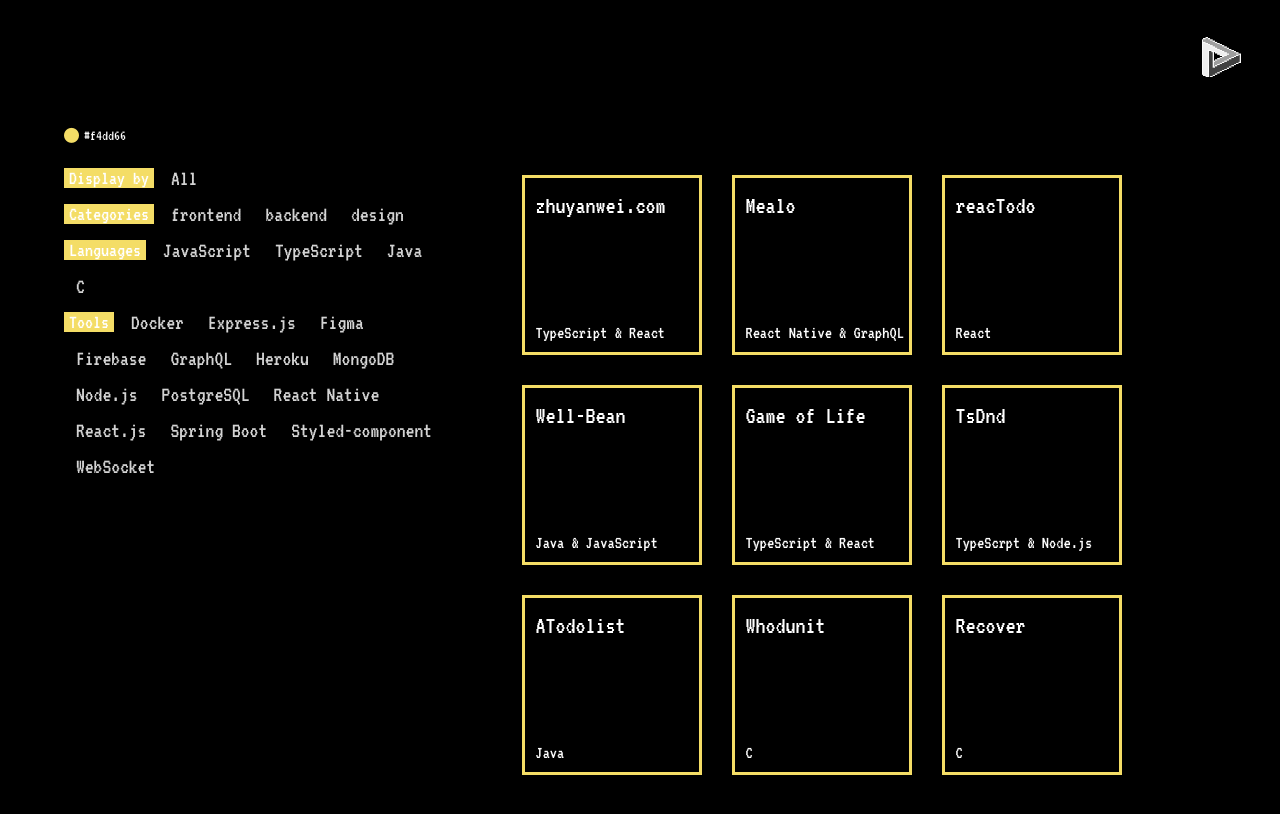
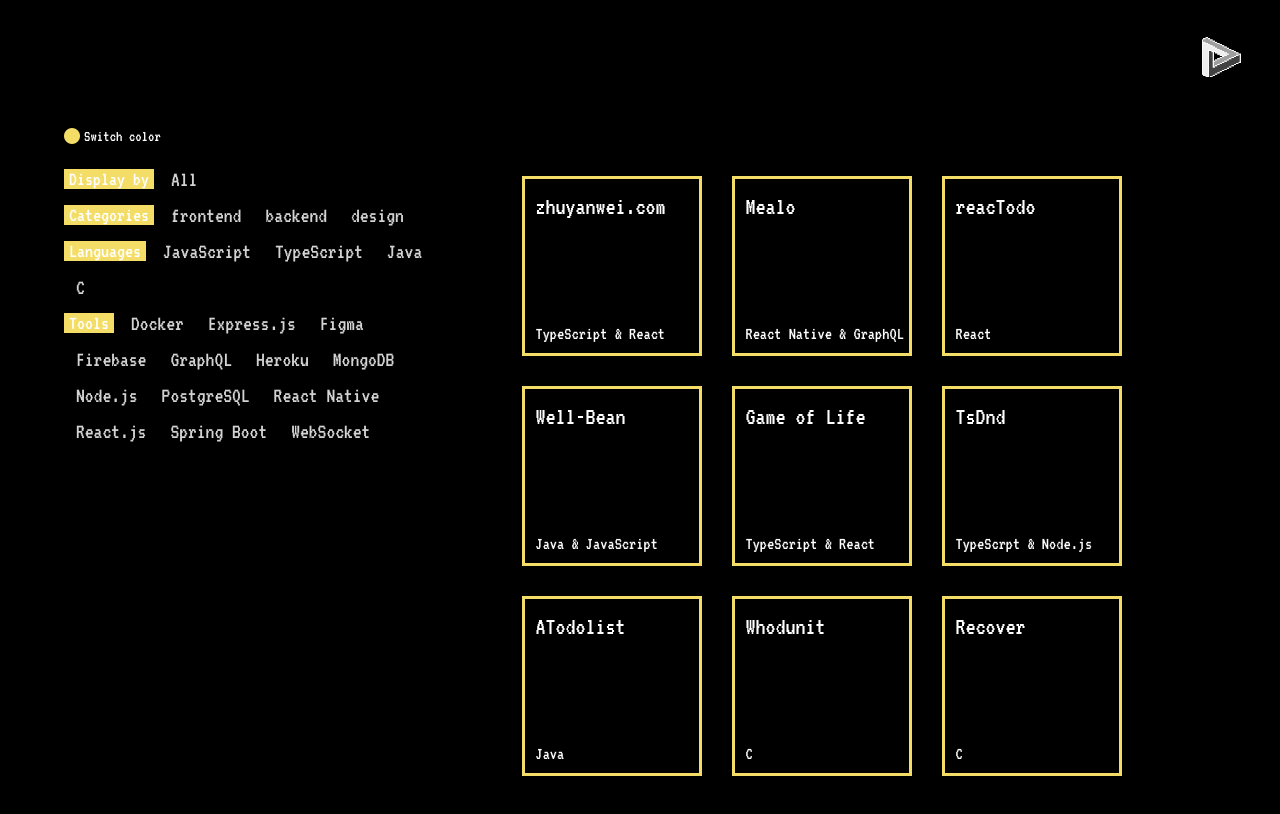
Before and after one commit to blacknstones/blacknstones.github.io, a React (Create React App) app: page /projects in a window 1280 px wide. Shown: the top 814 px of the page. Built offline with nearby package versions, Linux system fonts and the light colour scheme.

Commit message:
add color switch text

```diff
--- a/src/components/pages/ProjectPage.tsx
+++ b/src/components/pages/ProjectPage.tsx
@@ -6,22 +6,13 @@ import randomColor from "randomcolor";
 import { ColorContext } from "../reusables/ColorContext";
 import { ColorButton } from "../reusables/ColoredComponents";
 
-// type Project = {
-//   title: string;
-//   desc: string;
-//   flag: string;
-//   detail: string;
-//   source: string;
-//   categories: string[];
-//   languages: string[];
-//   tools: string[];
-// };
-
 const ProjectPage: React.FC = () => {
   const initialColor = randomColor();
   const [color, setColor] = useState<string>(initialColor);
   const colorRef = useRef(color);
   colorRef.current = color;
+
+  const [hover, setHover] = useState(false);
 
   const changeColor: () => void = () => {
     const newColor = randomColor();
@@ -38,10 +29,12 @@ const ProjectPage: React.FC = () => {
                 className="color-switcher"
                 color={color}
                 onClick={changeColor}
+                onMouseEnter={() => setHover(true)}
+        onMouseLeave={() => setHover(false)}
               >
                 <div className="flex">
                   <i className="fas fa-circle"></i>
-                  <p className="color-name">{color}</p>
+                  <p className="color-name">{hover ? color : "Switch color"}</p>
                 </div>
               </ColorButton>
             </div>
--- a/src/css/projects.css
+++ b/src/css/projects.css
@@ -5,12 +5,13 @@
 
 
 .project-page .color-switcher {
-    font-size: 15px;
+    font-size: 16px;
     border: none;
+    width: 110px;
 }
 
 .project-page .color-switcher .color-name{
-    margin-left: 5px;
+    margin-left: 4px;
 }
 
 .project-page .color-switcher:hover {
--- a/src/data/projects.json
+++ b/src/data/projects.json
@@ -5,6 +5,7 @@
         "detail": "This is the space where I explore my potential creativity. Built with TypeScript and React.",
         "flag": "TypeScript & React",
         "source": "https://github.com/blacknstones/blacknstones.github.io",
+        "demo": "https://zhuyanwei.com",
         "categories": [
             "frontend",
             "design"
@@ -15,7 +16,6 @@
         ],
         "tools": [
             "React.js",
-            "Styled-component",
             "Figma"
         ]
     },
@@ -25,6 +25,7 @@
         "detail": "A native mobile app that generates personalized meal plans based on user preferences, dietary needs and profile.",
         "flag": "React Native & GraphQL",
         "source": "https://github.com/Imaginaryverse/mealo",
+        "demo": "https://www.youtube.com/watch?v=WR3piINpspk&list=PLDqoWWdtjihDcSCZpYQxAQSIKMyf661no&index=6",
         "categories": [
             "frontend",
             "backend",
@@ -49,6 +50,7 @@
         "detail": "React implementation of to-do list.",
         "flag": "React",
         "source": "https://github.com/blacknstones/reacTodo",
+        "demo": "https://reactodo-2ba96.web.app/",
         "categories": [
             "frontend",
             "design"
@@ -91,6 +93,7 @@
         "flag": "TypeScript & React",
         "detail": "An interactive simulator of the classic cellular automaton Game of Life. Built with TypeScript and React.",
         "source": "https://github.com/blacknstones/game-of-life",
+        "demo": "https://zhuyanwei.com",
         "categories": [
             "frontend",
             "design"
@@ -101,8 +104,7 @@
             "TypeScript"
         ],
         "tools": [
-            "React.js",
-            "Styled-component"
+            "React.js"
         ]
     },
     {
```
